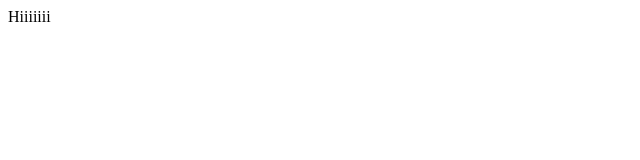
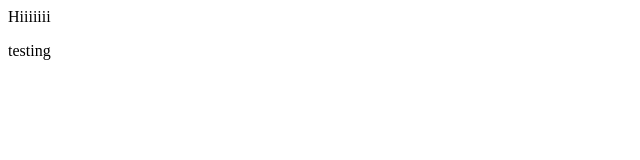
Before and after one commit to JomanaDabjan/JomanaDabjan.github.io, a plain HTML site: page index.html in a window 1280 px wide. Shown: the full height of the page, 0-640 px from the left. Drawn offline with Linux system fonts and the light colour scheme.

Commit message:
Update index.html

```diff
--- a/index.html
+++ b/index.html
@@ -7,5 +7,6 @@
 </head>
 <body>
   <p>Hiiiiiii</p>
+  <span>testing</span>
 </body>
 </html>
```
